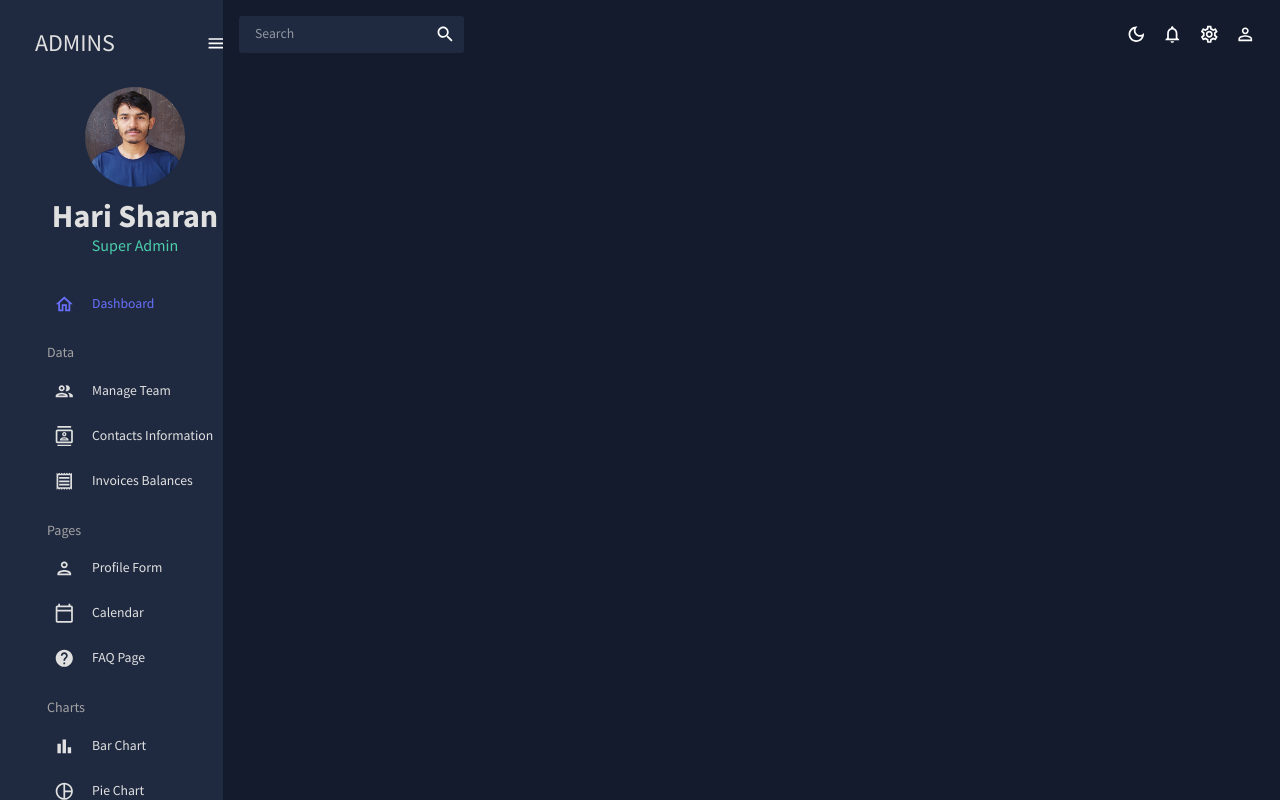
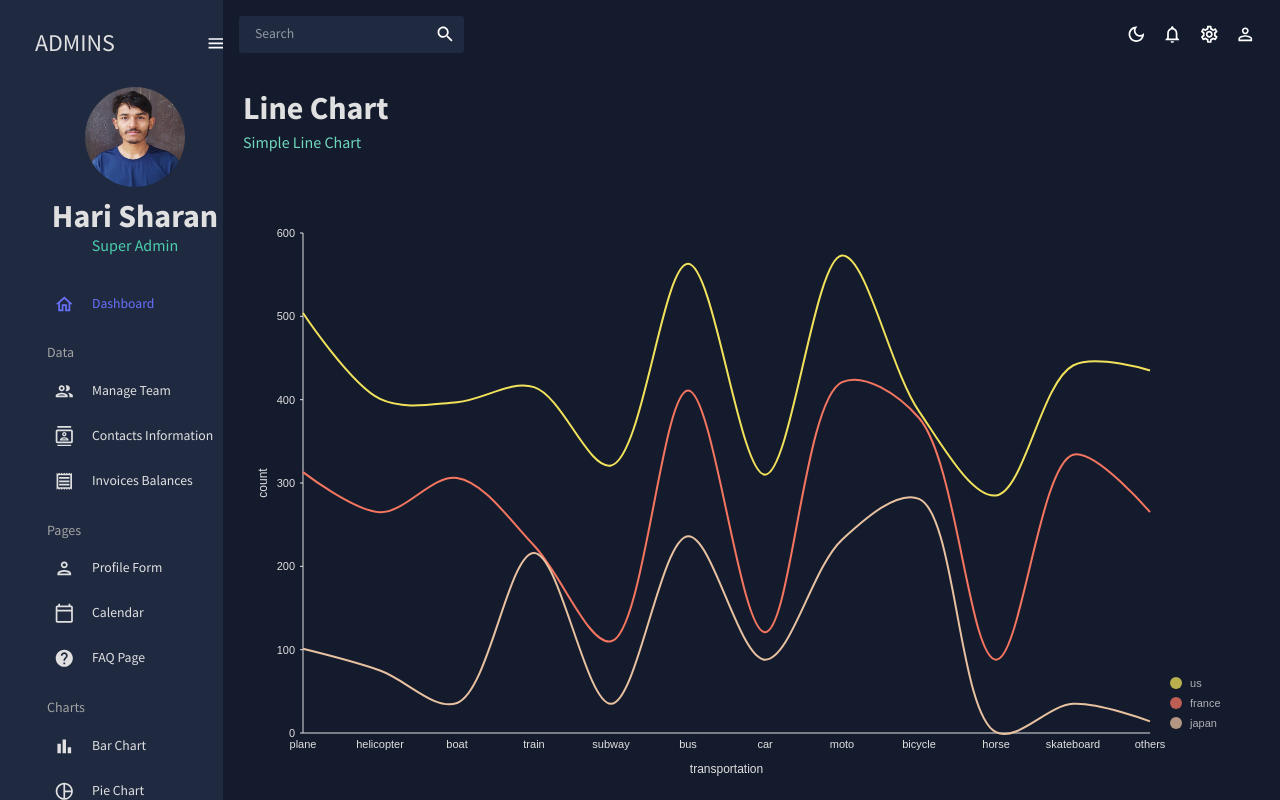
Before and after one commit to harisharanChaulagain/react-admin, a React (Create React App) app: page /line in a window 1280 px wide. Built offline with nearby package versions, Linux system fonts and the light colour scheme.

Commit message:
feat: line chart

```diff
--- a/src/App.js
+++ b/src/App.js
@@ -9,7 +9,7 @@
 import Contacts from "./pages/contacts";
 import Bar from "./pages/bar";
 import Form from "./pages/form";
-// import Line from "./pages/line";
+import Line from "./pages/line";
 import Pie from "./pages/pie";
 import FAQ from "./pages/faq";
 // import Geography from "./pages/geography";
@@ -34,8 +34,8 @@
               <Route path="/calendar" element={<Calendar />} />
               <Route path="/bar" element={<Bar />} />
               <Route path="/pie" element={<Pie />} />
-              {/* <Route path="/line" element={<Line />} />
-              <Route path="/geography" element={<Geography />} />*/}
+               <Route path="/line" element={<Line />} />
+              {/* <Route path="/geography" element={<Geography />} /> */}
               <Route path="/faq" element={<FAQ />} />
             </Routes>
           </main>
--- /dev/null
+++ b/src/components/LineChart.jsx
@@ -0,0 +1,117 @@
+import { ResponsiveLine } from "@nivo/line";
+import { useTheme } from "@mui/material";
+import { tokens } from "../theme";
+import { mockLineData as data } from "../data/mockData";
+
+const LineChart = ({ isCustomLineColors = false, isDashboard = false }) => {
+  const theme = useTheme();
+  const colors = tokens(theme.palette.mode);
+
+  return (
+    <ResponsiveLine
+      data={data}
+      theme={{
+        axis: {
+          domain: {
+            line: {
+              stroke: colors.grey[100],
+            },
+          },
+          legend: {
+            text: {
+              fill: colors.grey[100],
+            },
+          },
+          ticks: {
+            line: {
+              stroke: colors.grey[100],
+              strokeWidth: 1,
+            },
+            text: {
+              fill: colors.grey[100],
+            },
+          },
+        },
+        legends: {
+          text: {
+            fill: colors.grey[100],
+          },
+        },
+        tooltip: {
+          container: {
+            color: colors.primary[500],
+          },
+        },
+      }}
+      colors={isDashboard ? { datum: "color" } : { scheme: "nivo" }} // added
+      margin={{ top: 50, right: 110, bottom: 50, left: 60 }}
+      xScale={{ type: "point" }}
+      yScale={{
+        type: "linear",
+        min: "auto",
+        max: "auto",
+        stacked: true,
+        reverse: false,
+      }}
+      yFormat=" >-.2f"
+      curve="catmullRom"
+      axisTop={null}
+      axisRight={null}
+      axisBottom={{
+        orient: "bottom",
+        tickSize: 0,
+        tickPadding: 5,
+        tickRotation: 0,
+        legend: isDashboard ? undefined : "transportation", // added
+        legendOffset: 36,
+        legendPosition: "middle",
+      }}
+      axisLeft={{
+        orient: "left",
+        tickValues: 5, // added
+        tickSize: 3,
+        tickPadding: 5,
+        tickRotation: 0,
+        legend: isDashboard ? undefined : "count", // added
+        legendOffset: -40,
+        legendPosition: "middle",
+      }}
+      enableGridX={false}
+      enableGridY={false}
+      pointSize={8}
+      pointColor={{ theme: "background" }}
+      pointBorderWidth={2}
+      pointBorderColor={{ from: "serieColor" }}
+      pointLabelYOffset={-12}
+      useMesh={true}
+      legends={[
+        {
+          anchor: "bottom-right",
+          direction: "column",
+          justify: false,
+          translateX: 100,
+          translateY: 0,
+          itemsSpacing: 0,
+          itemDirection: "left-to-right",
+          itemWidth: 80,
+          itemHeight: 20,
+          itemOpacity: 0.75,
+          symbolSize: 12,
+          symbolShape: "circle",
+          symbolBorderColor: "rgba(0, 0, 0, .5)",
+          effects: [
+            {
+              on: "hover",
+              style: {
+                itemBackground: "rgba(0, 0, 0, .03)",
+                itemOpacity: 1,
+              },
+            },
+          ],
+        },
+      ]}
+    />
+  );
+};
+
+export default LineChart;
--- /dev/null
+++ b/src/pages/line/index.jsx
@@ -0,0 +1,15 @@
+import { Box } from "@mui/material";
+import { Header } from "../../components/Header";
+import LineChart from "../../components/LineChart";
+
+const Line = () => {
+  return (
+    <Box m="20px">
+      <Header title="Line Chart" subtitle="Simple Line Chart" />
+      <Box height="75vh">
+        <LineChart />
+      </Box>
+    </Box>
+  );
+};
+export default Line;
```
